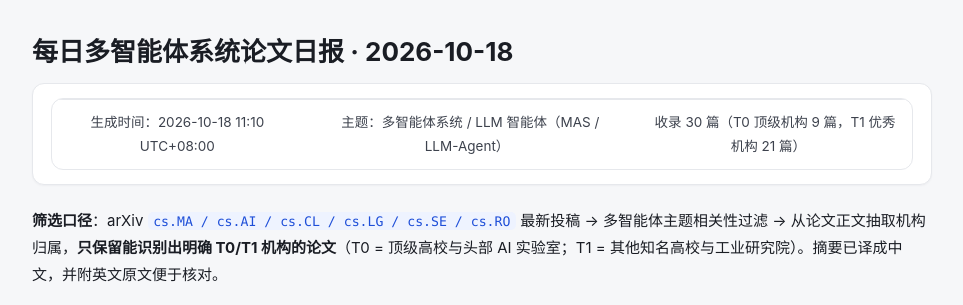
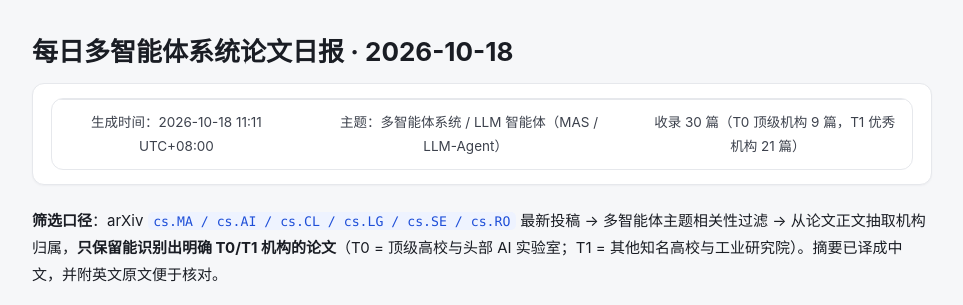
Before and after one commit to isaacveg/mas-daily, a Jekyll site: the page built from daily/2026-10-18.md, in a window 1280 px wide and 900 px high. Shown: the top 305 px of the window, without its empty margins (158-1121 px from the left). Built offline with Jekyll 4.4.1, drawn with Linux system fonts in a browser that asks for light colours.

Commit message:
report: 更新 2026-10-18 日报

```diff
--- a/daily/2026-10-18.md
+++ b/daily/2026-10-18.md
@@ -5,7 +5,7 @@ permalink: /daily/2026-10-18/
 ---
 # 每日多智能体系统论文日报 · 2026-10-18
 
-> 生成时间：2026-10-18 11:10 UTC+08:00　|　主题：多智能体系统 / LLM 智能体（MAS / LLM-Agent）　|　收录 30 篇（T0 顶级机构 9 篇，T1 优秀机构 21 篇）
+> 生成时间：2026-10-18 11:11 UTC+08:00　|　主题：多智能体系统 / LLM 智能体（MAS / LLM-Agent）　|　收录 30 篇（T0 顶级机构 9 篇，T1 优秀机构 21 篇）
 
 **筛选口径**：arXiv `cs.MA / cs.AI / cs.CL / cs.LG / cs.SE / cs.RO` 最新投稿 → 多智能体主题相关性过滤 → 从论文正文抽取机构归属，**只保留能识别出明确 T0/T1 机构的论文**（T0 = 顶级高校与头部 AI 实验室；T1 = 其他知名高校与工业研究院）。摘要已译成中文，并附英文原文便于核对。
 
```
